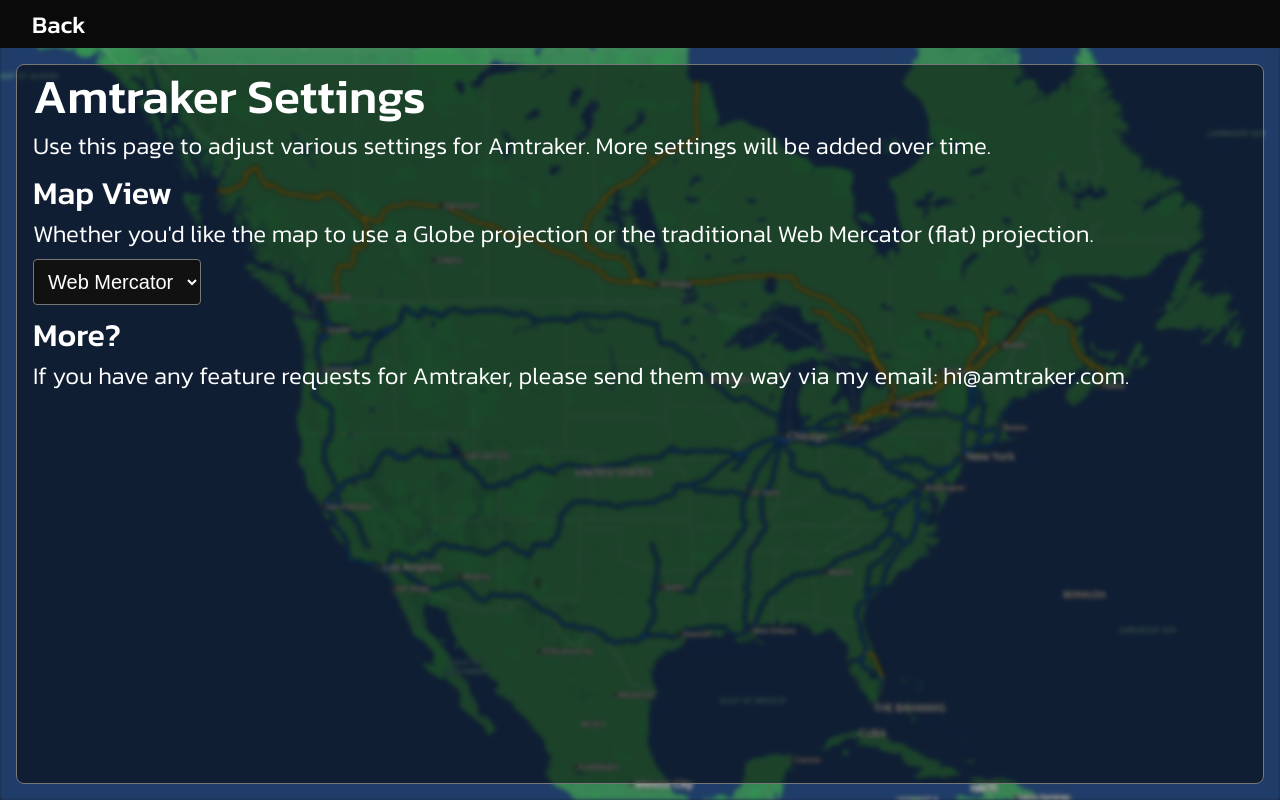
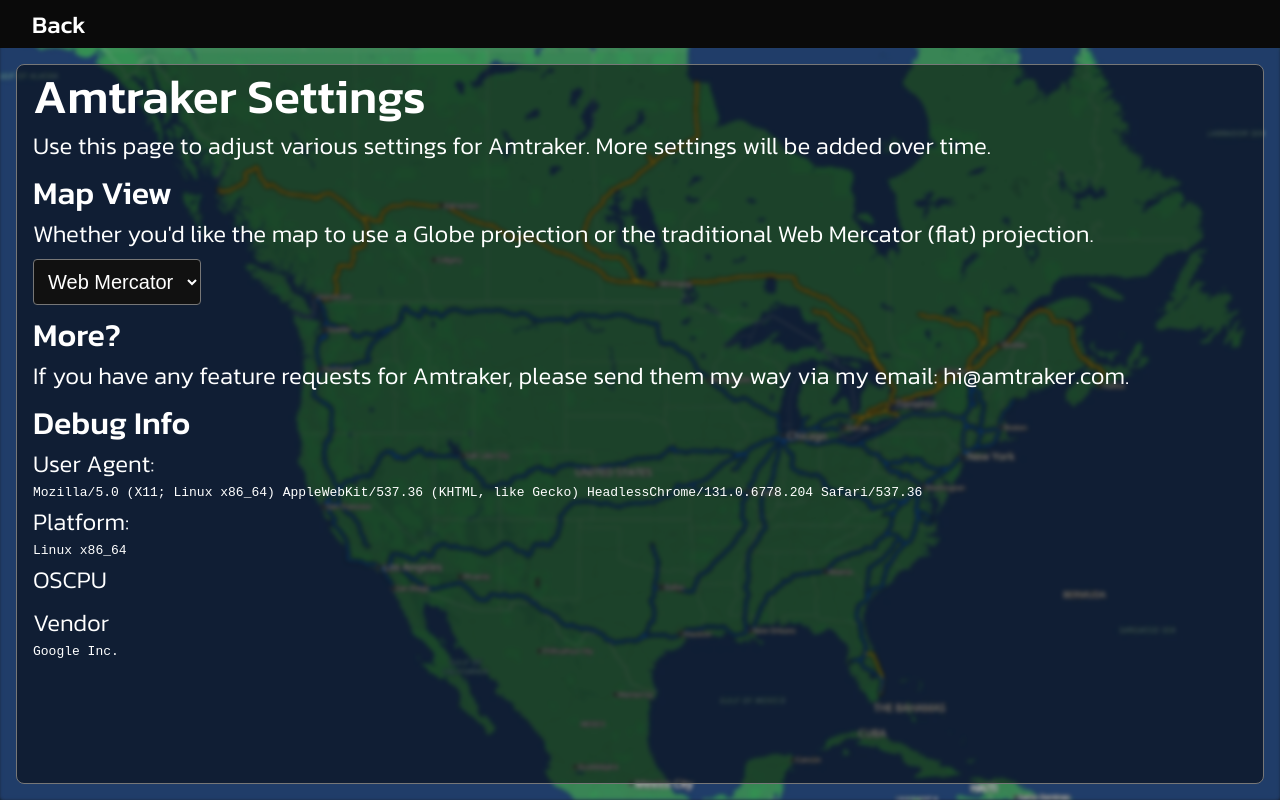
Before and after one commit to piemadd/amtraker-vite, a React (Vite) app: page /settings in a window 1280 px wide. Built offline with nearby package versions, Linux system fonts and the light colour scheme; no server answers.

Commit message:
Added quick debug

```diff
--- a/src/error.jsx
+++ b/src/error.jsx
@@ -56,7 +56,7 @@
           <i>
             Current path: {window.location.href}
             <br />
-            Current version: v3.18.2
+            Current version: v3.18.3
             <br />
             Current date and time (UTC): {new Date().toUTCString()}
             <br />
@@ -82,7 +82,7 @@
           <i>
             Current path: {window.location.href}
             <br />
-            Current version: v3.18.2
+            Current version: v3.18.3
             <br />
             Current date and time (UTC): {new Date().toUTCString()}
             <br />
--- a/src/paths/index/App.jsx
+++ b/src/paths/index/App.jsx
@@ -315,7 +315,7 @@
           </Link>
         </section>
         <section className="amtrakerVersion section-border">
-          <p>Amtraker v3.18.2</p>
+          <p>Amtraker v3.18.3</p>
           <p>
             &copy;{" "}
             <a href="https://piemadd.com" target="_blank">
--- a/src/paths/index/privacy.jsx
+++ b/src/paths/index/privacy.jsx
@@ -223,7 +223,6 @@
             Application, or have questions about the practices, please contact
             the Service Provider via email at contact@amtraker.com.
           </p>
-          <hr />
         </section>
       </div>
     </>
--- a/src/paths/index/settings.jsx
+++ b/src/paths/index/settings.jsx
@@ -119,6 +119,16 @@
             way via my email:{" "}
             <a href="mailto:hi@amtraker.com">hi@amtraker.com</a>.
           </p>
+
+          <h2>Debug Info</h2>
+          <p>User Agent:</p>
+          <pre>{navigator.userAgent}</pre>
+          <p>Platform:</p>
+          <pre>{navigator.platform}</pre>
+          <p>OSCPU</p>
+          <pre>{navigator.oscpu}</pre>
+          <p>Vendor</p>
+          <pre>{navigator.vendor.length > 0 ? navigator.vendor : "[empty string]"}</pre>
         </section>
       </div>
     </>
```
